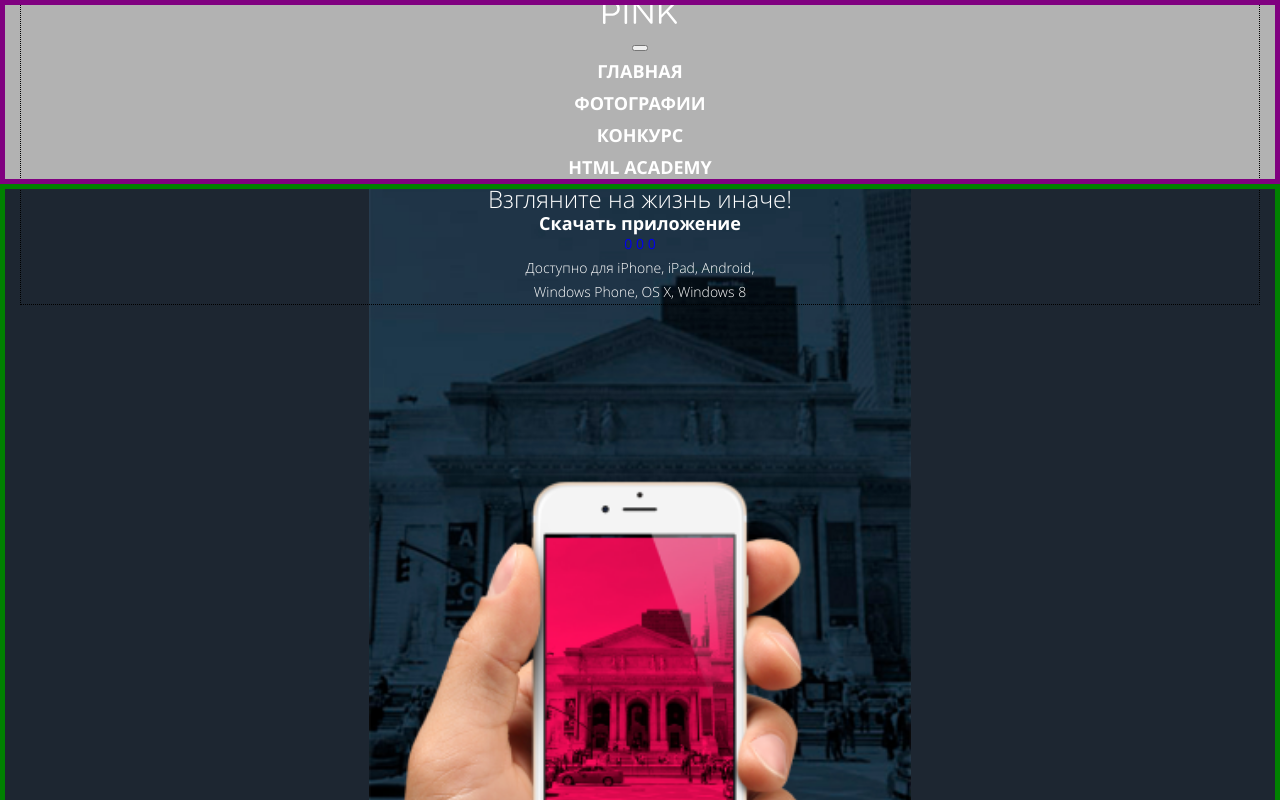
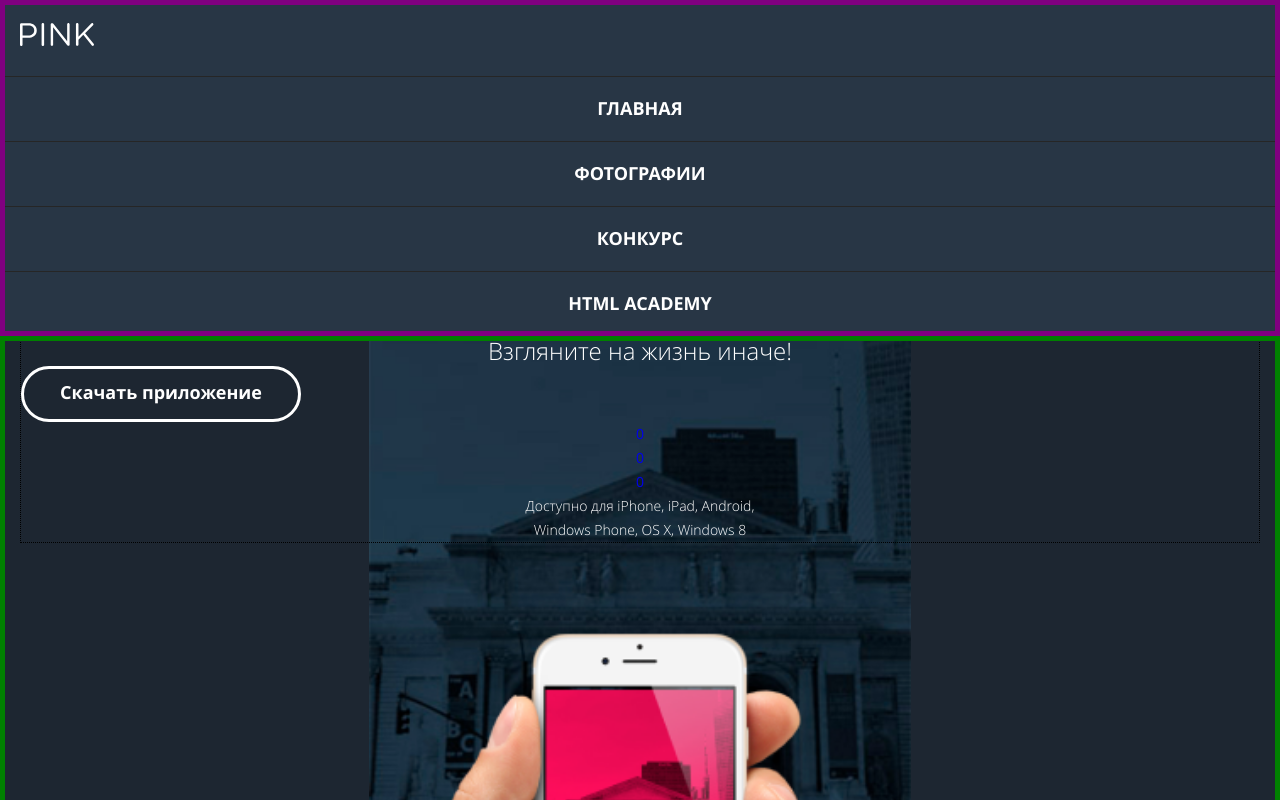
Before and after one commit to ks123kirill/1530953-pink-22, a website: page source/index.html in a window 1280 px wide. Shown: the top 800 px of the page. Drawn offline with nearby package versions, Linux system fonts and the light colour scheme; files that its build step writes are made by us from their sources.

Commit message:
Доработал стилизацию главной страницы

```diff
--- a/source/index.html
+++ b/source/index.html
@@ -10,9 +10,8 @@
   <body class="page__body">
 
     <header class="main-header">
-        <div class="wrapper">
-          <div class="main-header__logo logo">
-            <a class="logo__link">
+      <div class="main-header__logo logo" id="logo-index">
+        <a class="logo__link logo__link_header logo__link_disabled">
           <svg width="74" height="23" viewBox="0 0 74 23" fill="none" xmlns="http://www.w3.org/2000/svg">
             <path d="M0.00496827 1.54857C0.00487772 1.21254 0.135804 0.889818 0.369742 0.649431C0.60368 0.409043 0.922049 0.27008 1.25676 0.262266H8.39001C13.4469 0.262266 16.7751 2.9645 16.7751 7.39179V7.45162C16.7751 12.2977 12.7415 14.8105 7.97274 14.8105H2.53836V21.611C2.55394 21.7874 2.53277 21.9651 2.47619 22.1329C2.41961 22.3006 2.32887 22.4547 2.20973 22.5854C2.09058 22.716 1.94565 22.8204 1.78416 22.8918C1.62266 22.9631 1.44812 23 1.27166 23C1.0952 23 0.920671 22.9631 0.759173 22.8918C0.597674 22.8204 0.452744 22.716 0.333602 22.5854C0.21446 22.4547 0.123708 22.3006 0.0671295 22.1329C0.0105515 21.9651 -0.0106138 21.7874 0.00496827 21.611V1.54857ZM8.07209 12.5171C11.7778 12.5171 14.2119 10.5228 14.2119 7.53139V7.47156C14.2119 4.26078 11.8175 2.59556 8.25092 2.59556H2.58804V12.4772L8.07209 12.5171Z" fill="white"/>
             <path d="M21.5935 1.38904C21.5779 1.21262 21.5991 1.03487 21.6556 0.867114C21.7122 0.699353 21.803 0.545245 21.9221 0.414596C22.0412 0.283947 22.1862 0.179616 22.3477 0.108238C22.5092 0.0368607 22.6837 0 22.8602 0C23.0366 0 23.2112 0.0368607 23.3727 0.108238C23.5342 0.179616 23.6791 0.283947 23.7982 0.414596C23.9174 0.545245 24.0081 0.699353 24.0647 0.867114C24.1213 1.03487 24.1425 1.21262 24.1269 1.38904V21.611C24.1425 21.7874 24.1213 21.9651 24.0647 22.1329C24.0081 22.3006 23.9174 22.4548 23.7982 22.5854C23.6791 22.7161 23.5342 22.8204 23.3727 22.8918C23.2112 22.9631 23.0366 23 22.8602 23C22.6837 23 22.5092 22.9631 22.3477 22.8918C22.1862 22.8204 22.0412 22.7161 21.9221 22.5854C21.803 22.4548 21.7122 22.3006 21.6556 22.1329C21.5991 21.9651 21.5779 21.7874 21.5935 21.611V1.38904Z" fill="white"/>
@@ -25,7 +24,7 @@
         <button class="button .button_hamburger main-nav__toggle nav__button" type="button"><span class="visually-hidden">Открыть меню</span></button>
         <ul class="nav__list">
           <li class="nav__item">
-                <a class="nav__link">Главная</a>
+            <a class="nav__link nav__link_disabled">Главная</a>
           </li>
           <li class="nav__item">
             <a class="nav__link" href="catalog.html">Фотографии</a>
@@ -38,7 +37,6 @@
           </li>
         </ul>
       </nav>
-        </div>
     </header>
 
     <main class="page-main">
@@ -111,7 +109,7 @@
               </blockquote>
             </li>
 
-            <li class="reviews__item slider__item">
+            <li class="reviews__item slider__item visually-hidden">
               <blockquote class="reviews__blockquote">
                 <h3 class="reviews__author-name">Николай Петров</h3>
                 <p class="review__author-info">25 лет, водитель трамвая</p>
@@ -119,7 +117,7 @@
               </blockquote>
             </li>
 
-            <li class="reviews__item slider__item">
+            <li class="reviews__item slider__item visually-hidden">
               <blockquote class="reviews__blockquote">
                 <h3 class="reviews__author-name">Николай Петров</h3>
                 <p class="review__author-info">25 лет, водитель трамвая</p>
@@ -203,7 +201,6 @@
 
       <div class="map">
         <h2 class="visually-hidden">Карта</h2>
-
       </div>
     </main>
 
@@ -211,7 +208,7 @@
         <div class="wrapper">
 
           <div class="main-footer__logo logo">
-            <a class="logo-link">
+            <a class="logo__link logo__link_footer" href="#logo-index">
               <svg width="145" height="40" viewBox="0 0 145 40" fill="none" xmlns="http://www.w3.org/2000/svg">
                 <path d="M71.005 18.5486C71.0049 18.2125 71.1358 17.8898 71.3697 17.6494C71.6037 17.409 71.922 17.2701 72.2568 17.2623H79.39C84.4469 17.2623 87.7751 19.9645 87.7751 24.3918V24.4516C87.7751 29.2977 83.7415 31.8105 78.9727 31.8105H73.5384V38.611C73.5539 38.7874 73.5328 38.9651 73.4762 39.1329C73.4196 39.3006 73.3289 39.4547 73.2097 39.5854C73.0906 39.716 72.9457 39.8204 72.7842 39.8918C72.6227 39.9631 72.4481 40 72.2717 40C72.0952 40 71.9207 39.9631 71.7592 39.8918C71.5977 39.8204 71.4527 39.716 71.3336 39.5854C71.2145 39.4547 71.1237 39.3006 71.0671 39.1329C71.0106 38.9651 70.9894 38.7874 71.005 38.611V18.5486ZM79.0721 29.5171C82.7778 29.5171 85.2119 27.5228 85.2119 24.5314V24.4716C85.2119 21.2608 82.8175 19.5956 79.2509 19.5956H73.588V29.4772L79.0721 29.5171Z" fill="#283645"/>
                 <path d="M92.5935 18.389C92.5779 18.2126 92.5991 18.0349 92.6556 17.8671C92.7122 17.6994 92.803 17.5452 92.9221 17.4146C93.0412 17.2839 93.1862 17.1796 93.3477 17.1082C93.5092 17.0369 93.6837 17 93.8602 17C94.0366 17 94.2112 17.0369 94.3727 17.1082C94.5342 17.1796 94.6791 17.2839 94.7982 17.4146C94.9174 17.5452 95.0081 17.6994 95.0647 17.8671C95.1213 18.0349 95.1425 18.2126 95.1269 18.389V38.611C95.1425 38.7874 95.1213 38.9651 95.0647 39.1329C95.0081 39.3006 94.9174 39.4548 94.7982 39.5854C94.6791 39.7161 94.5342 39.8204 94.3727 39.8918C94.2112 39.9631 94.0366 40 93.8602 40C93.6837 40 93.5092 39.9631 93.3477 39.8918C93.1862 39.8204 93.0412 39.7161 92.9221 39.5854C92.803 39.4548 92.7122 39.3006 92.6556 39.1329C92.5991 38.9651 92.5779 38.7874 92.5935 38.611V18.389Z" fill="#283645"/>
--- a/source/less/blocks/advantages.less
+++ b/source/less/blocks/advantages.less
@@ -18,7 +18,7 @@
   margin: 0;
 }
 
-.advantages__list .advantages__item:last-child {
+.advantages__item:last-child {
   display: none;
 }
 
--- a/source/less/blocks/app-download.less
+++ b/source/less/blocks/app-download.less
@@ -9,17 +9,34 @@
 }
 
 .app-download__link {
+  display: block;
   text-decoration: none;
   padding: 0;
   margin: 0;
+
+  &_default {
+    width: 280px;
+    height: 56px;
+    font-weight: bold;
+    font-size: 18px;
+    line-height: 15px;
+    color: var(--basic-white);
+    text-align: center;
+    border: 3px solid var(--basic-white);
+    box-sizing: border-box;
+    border-radius: 30px;
+    padding: 16px;
+  }
 }
 
-.app-download__link_default {
-  display: block;
-  font-weight: bold;
-  font-size: 18px;
-  line-height: 18px;
-  color: var(--basic-white);
+.app-download__link:hover,
+.app-download__link:focus {
+  color: var(--basic-red);
+  background-color: var(--basic-white);
+}
+
+.app-download__link:active {
+  color: var(--special-red-opacity);
 }
 
 .app-download__slogan {
--- a/source/less/blocks/contacts.less
+++ b/source/less/blocks/contacts.less
@@ -28,3 +28,13 @@
   padding: 0;
   margin: 0;
 }
+
+.contacts__info:hover,
+.contacts__info:focus {
+  color: var(--basic-blue-dark);
+  text-decoration: underline;
+}
+
+.contacts__info:active {
+  opacity: 0.3;
+}
--- /dev/null
+++ b/source/less/blocks/logo.less
@@ -0,0 +1,27 @@
+.logo__link {
+  display: block;
+  padding: 23px 20px;
+  margin: 0;
+
+  &_header {
+    text-align: left;
+    box-shadow: 0 1px 0 #000000, inset 0 1px 0 rgba(255, 255, 255, 0.15);
+  }
+
+  &_footer {
+    text-align: center;
+  }
+}
+
+.logo__link:hover path,
+.logo__link:focus path {
+  fill: var(--basic-red);
+}
+
+.logo__link:active path {
+  opacity: 0.3;
+}
+
+.logo__link_disabled {
+  pointer-events: none;
+}
--- a/source/less/blocks/main-footer.less
+++ b/source/less/blocks/main-footer.less
@@ -12,3 +12,12 @@
   padding: 0;
   margin: 0;
 }
+
+.main-footer__developer-link:hover path,
+.main-footer__developer-link:focus path {
+  fill: var(--basic-black);
+}
+
+.main-footer__developer-link:active path {
+  fill: var(--special-black-opacity);
+}
--- a/source/less/blocks/main-header.less
+++ b/source/less/blocks/main-header.less
@@ -1,6 +1,6 @@
 .main-header {
   color: var(--basic-white);
-  background-color: var(--special-black-opacity);
+  background-color: var(--basic-blue-dark);
   outline: 5px solid purple;
   outline-offset: -5px;
 }
--- a/source/less/blocks/map.less
+++ b/source/less/blocks/map.less
@@ -2,7 +2,7 @@
   min-width: 320px;
   min-height: 200px;
   background-color: var(--basic-grey);
-  background-image: url("/img/map.jpg");
+  background-image: url("/img/map.png");
   background-position: center;
   background-repeat: no-repeat;
   background-size: contain;
--- a/source/less/blocks/nav.less
+++ b/source/less/blocks/nav.less
@@ -5,6 +5,8 @@
 }
 
 .nav__item {
+  display: block;
+  box-shadow: 0 1px 0 #000000, inset 0 1px 0 rgba(255, 255, 255, 0.15);
   padding: 0;
   margin: 0;
 }
@@ -13,10 +15,27 @@
   display: block;
   font-weight: bold;
   font-size: 18px;
-  line-height: 32px;
+  line-height: 15px;
   color: var(--bacis-white);
   text-decoration: none;
   text-transform: uppercase;
-  padding: 0;
+  padding: 25px 20px;
   margin: 0;
 }
+
+.nav__link:hover,
+.nav__link:focus {
+  color: var(--basic-red);
+}
+
+.nav__link:active {
+  color: var(--special-white-opacity);
+}
+
+.nav__link_disabled {
+  pointer-events: none;
+}
+
+.nav__button {
+  display: none;
+}
--- a/source/less/global/variables.less
+++ b/source/less/global/variables.less
@@ -1,6 +1,6 @@
 :root {
   --basic-white: #ffffff;
-  --basic-red: #d22856;
+  --basic-red: rgb(210, 40, 86);
   --basic-black: #000000;
   --basic-blue-dark: #283645;
   --basic-blue-darken: #1d2631;
@@ -8,4 +8,6 @@
   --basic-grey-dark: #e5e5e5;
 
   --special-black-opacity: rgba(0, 0, 0, 0.3);
+  --special-white-opacity: rgba(255, 255, 255, 0.3);
+  --special-red-opacity: rgba(210, 40, 86, 0.3);
 }
--- a/source/less/style.less
+++ b/source/less/style.less
@@ -1,12 +1,13 @@
 //global
 @import "global/variables.less";
-@import "global/visually-hidden.less";
-@import "global/wrapper.less";
 @import "global/fonts.less";
 
 // Blocks
+@import "blocks/visually-hidden.less";
+@import "blocks/wrapper.less";
 @import "blocks/page.less";
 @import "blocks/main-header.less";
+@import "blocks/logo.less";
 @import "blocks/nav.less";
 @import "blocks/page-main.less";
 @import "blocks/app-download.less";
```
Also changed, not shown: source/img/map.jpg (deleted), source/img/map.png (added), source/less/blocks/visually-hidden.less (renamed from source/less/global/visually-hidden.less), source/less/blocks/wrapper.less (renamed from source/less/global/wrapper.less). Lines whose indentation alone changed are shown as unchanged.
